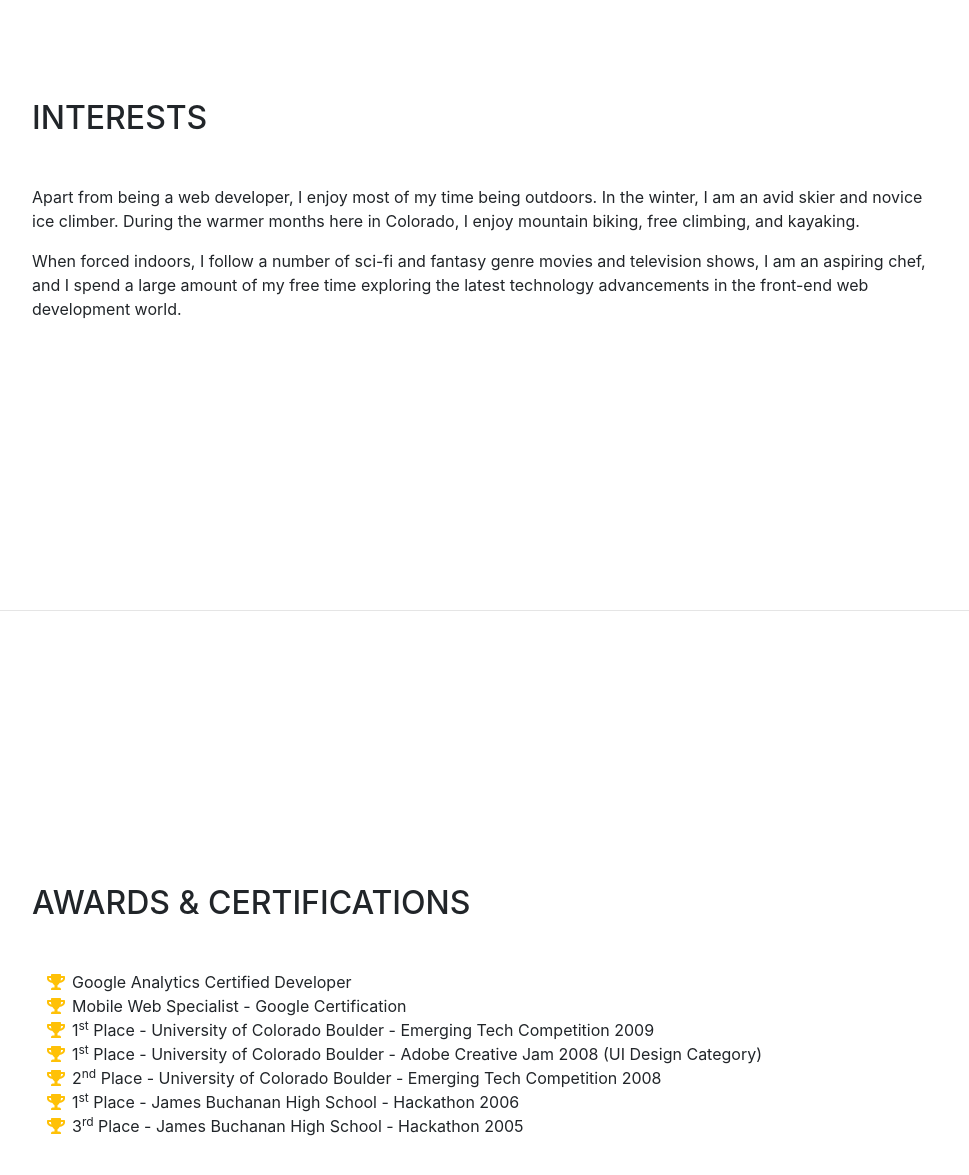
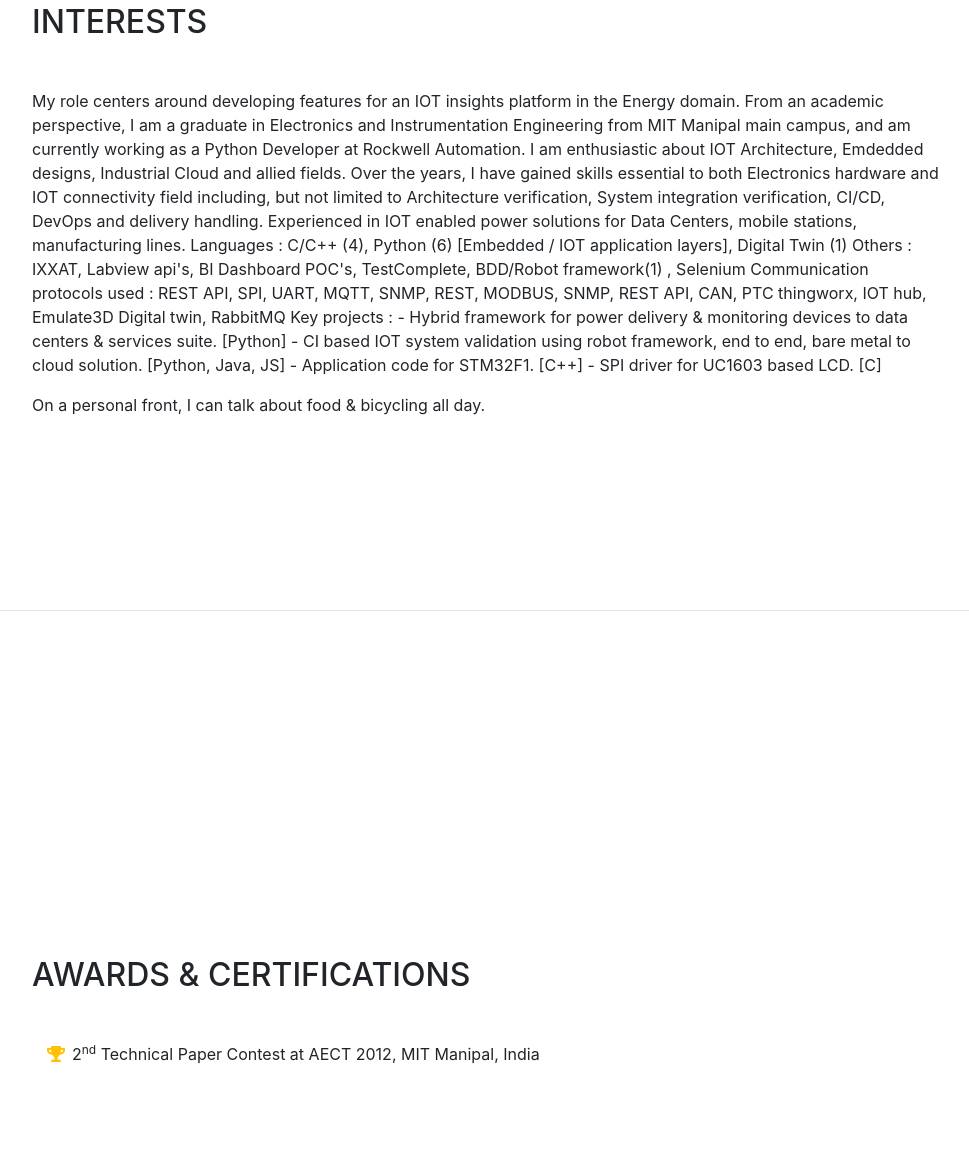
Before and after one commit to itsanjan/itsanjan.github.io, a website with bundled scripts: page index.html in a window 1280 px wide. Shown: the part 3583-4758 px from the top of the page, without its empty margins (288-1257 px from the left). Built offline with nearby package versions, Linux system fonts and the light colour scheme; a web font is replaced by a local one.

Commit message:
Minor updates

```diff
--- a/index.html
+++ b/index.html
@@ -232,8 +232,21 @@
     <section class="resume-section p-3 p-lg-5 d-flex align-items-center" id="interests">
       <div class="w-100">
         <h2 class="mb-5">Interests</h2>
-        <p>Apart from being a web developer, I enjoy most of my time being outdoors. In the winter, I am an avid skier and novice ice climber. During the warmer months here in Colorado, I enjoy mountain biking, free climbing, and kayaking.</p>
-        <p class="mb-0">When forced indoors, I follow a number of sci-fi and fantasy genre movies and television shows, I am an aspiring chef, and I spend a large amount of my free time exploring the latest technology advancements in the front-end web development world.</p>
+        <p>My role centers around developing features for an IOT insights platform in the Energy domain. From an academic perspective, I am a graduate in Electronics and Instrumentation Engineering from MIT Manipal main campus, and am currently working as a Python Developer at Rockwell Automation. I am enthusiastic about IOT Architecture, Emdedded designs, Industrial Cloud and allied fields. Over the years, I have gained skills essential to both Electronics hardware and IOT connectivity field including, but not limited to Architecture verification, System integration verification, CI/CD, DevOps and delivery handling.
+
+          Experienced in IOT enabled power solutions for Data Centers, mobile stations, manufacturing lines.
+          Languages : C/C++ (4), Python (6) [Embedded / IOT application layers], Digital Twin (1)
+          Others : IXXAT, Labview api's, BI Dashboard POC's, TestComplete, BDD/Robot framework(1) , Selenium
+          Communication protocols used : REST API, SPI, UART, MQTT, SNMP, REST, MODBUS, SNMP, REST API, CAN, PTC thingworx, IOT hub, Emulate3D Digital twin, RabbitMQ
+
+          Key projects :
+          - Hybrid framework for power delivery & monitoring devices to data centers & services suite. [Python]
+          - CI based IOT system validation using robot framework, end to end, bare metal to cloud solution. [Python, Java, JS]
+          - Application code for STM32F1. [C++]
+          - SPI driver for UC1603 based LCD. [C]
+
+          </p>
+        <p class="mb-0">On a personal front, I can talk about food & bicycling all day.</p>
       </div>
     </section>
 
@@ -243,17 +256,17 @@
       <div class="w-100">
         <h2 class="mb-5">Awards &amp; Certifications</h2>
         <ul class="fa-ul mb-0">
-          <li>
+          <!-- <li>
             <i class="fa-li fa fa-trophy text-warning"></i>
             Google Analytics Certified Developer</li>
           <li>
             <i class="fa-li fa fa-trophy text-warning"></i>
-            Mobile Web Specialist - Google Certification</li>
+            Mobile Web Specialist - Google Certification</li> -->
           <li>
             <i class="fa-li fa fa-trophy text-warning"></i>
-            1<sup>st</sup>
-            Place - University of Colorado Boulder - Emerging Tech Competition 2009</li>
-          <li>
+            2<sup>nd</sup>
+            Technical Paper Contest at AECT 2012, MIT Manipal, India</li>
+          <!-- <li>
             <i class="fa-li fa fa-trophy text-warning"></i>
             1<sup>st</sup>
             Place - University of Colorado Boulder - Adobe Creative Jam 2008 (UI Design Category)</li>
@@ -267,8 +280,8 @@
             Place - James Buchanan High School - Hackathon 2006</li>
           <li>
             <i class="fa-li fa fa-trophy text-warning"></i>
-            3<sup>rd</sup>
-            Place - James Buchanan High School - Hackathon 2005</li>
+            3<sup>rd</sup> -->
+            <!-- Place - MIT Manipal - AECT</li> -->
         </ul>
       </div>
     </section>
```
